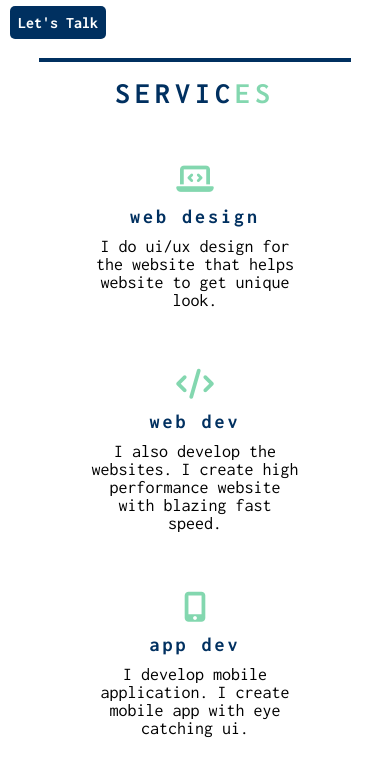
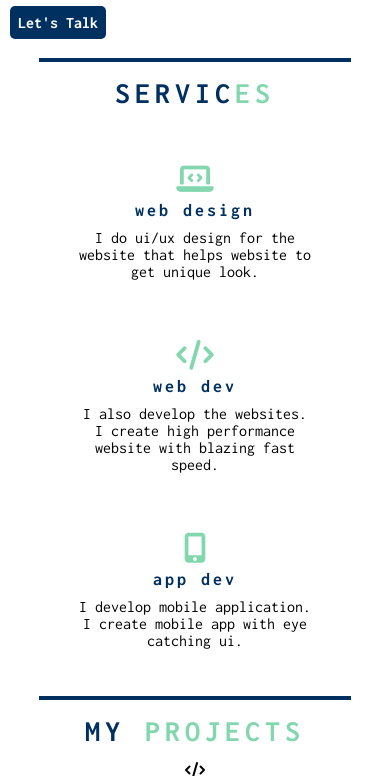
Before and after one commit to iDuvancho303/personal_portfolio, a plain HTML site: page index.html in a window 390 px wide. Shown: the part 940-1716 px from the top of the page. Drawn offline with Linux system fonts and the light colour scheme.

Commit message:
adding more code

```diff
--- a/style.css
+++ b/style.css
@@ -419,7 +419,7 @@ nav ul li a:hover {
 
 /*  START SERVICES SECTION */
 .services-title {
-    width: 100%; /* */
+    width: 100%;
 }
 
 .projects-title {
@@ -427,42 +427,21 @@ nav ul li a:hover {
     text-align: center;
 }
 #services {
-    flex-wrap: wrap; /* */
-    margin-top: 10px; /* */
-    margin-left: 10%;
-    margin-right: 10%;
-    padding: 0px 20px;
-}
-
-#services h6 {
-    font-size: 30px;
-    color: rgba(131,215,175,255);
+    flex-wrap: wrap;
+    margin-top: 10px;
+    margin-left: none;
+    margin-right: none;
+    padding: 0px 10px;
 }
 
 #services h3 {
-    color: #003060;
-    letter-spacing: 3px;
-    font-weight: bold;
-    font-size: 20px;
-    margin-top: 10px;
-}
-
-#services h3:hover {
-    color: rgba(131,215,175,255);
-    text-decoration: underline;
-    transition: ease-in .3s;
+    font-size: 18px;
+    margin-top: 5px;
 }
 
 #services p {
-    margin-top: 10px;
-    font-size: 18px;
+    font-size: 16px;
 }
-
-.web-design, .web-dev, .app-dev {
-    padding: 30px;
-}
-
-
 /* END SERVICES SECTION */
 
 
```
